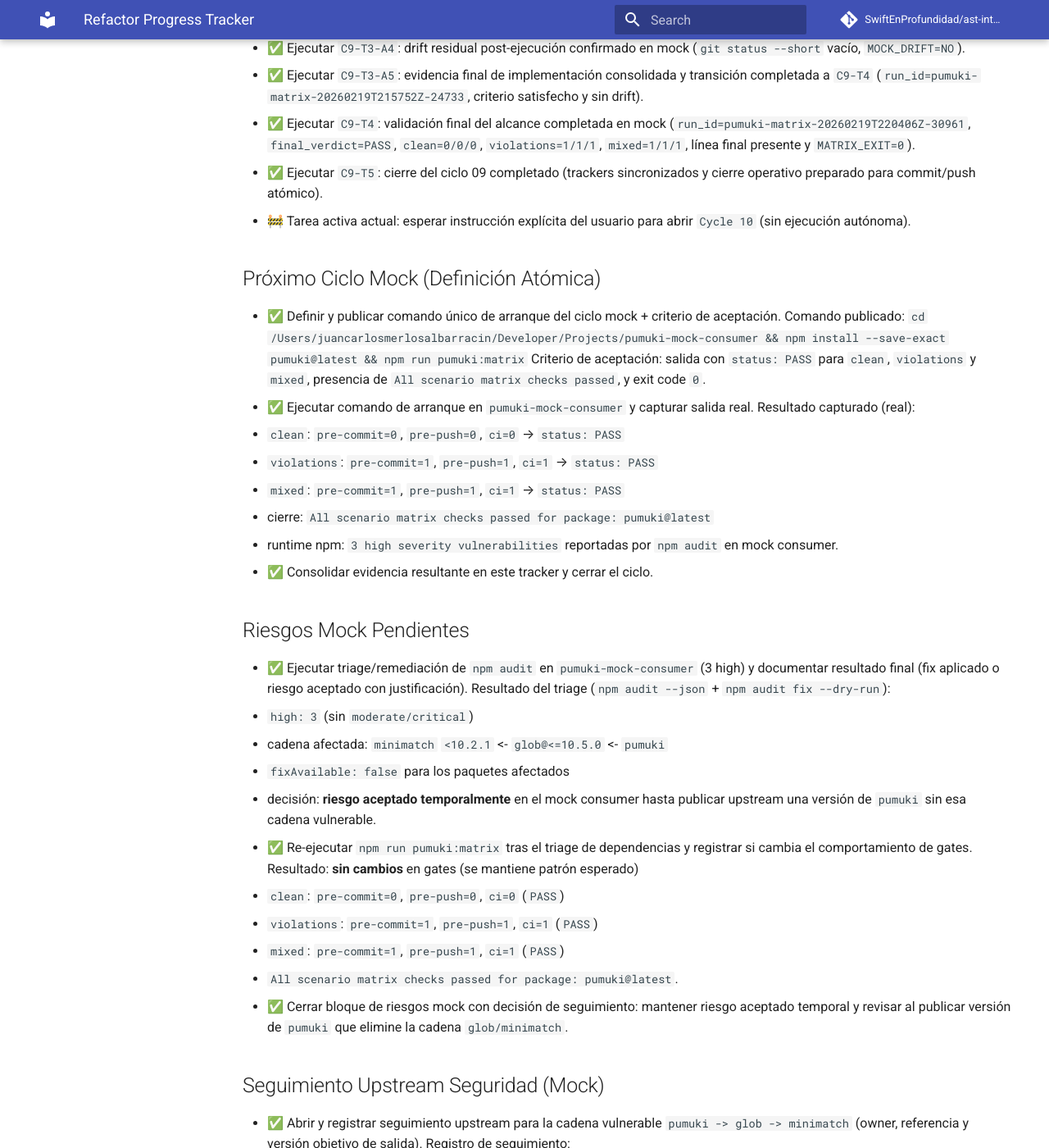
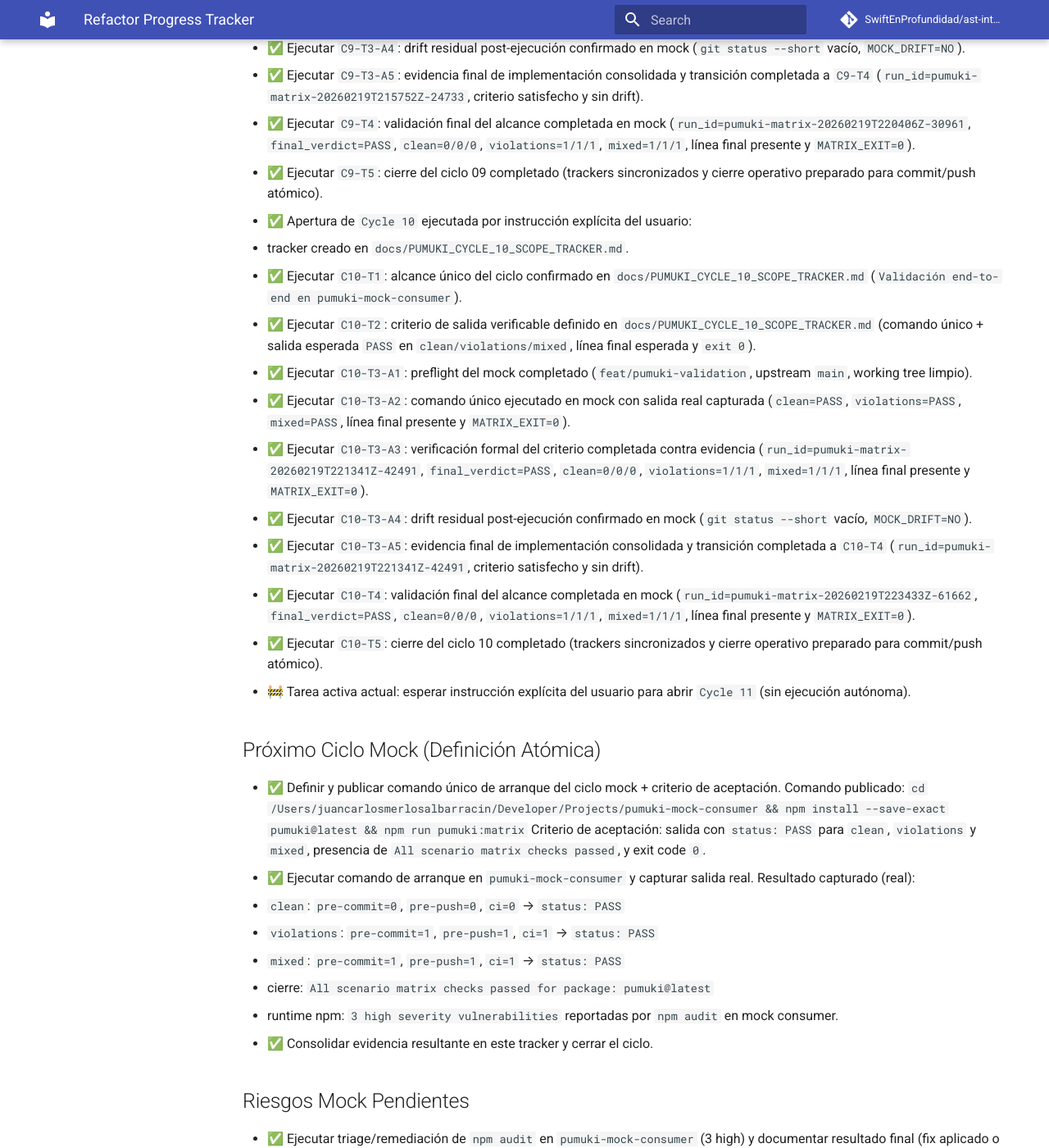
Before and after one commit to SwiftEnProfundidad/ast-intelligence-hooks, an MkDocs documentation site: the page built from docs/REFRACTOR_PROGRESS.md, in a window 1280 px wide and 1400 px high, scrolled down 8348 px. Shown: the whole window at 82% size. Built offline with MkDocs 1.6.1 and Material for MkDocs 9.7.7, drawn with Linux system fonts in a browser that asks for light colours; comment, search, counter and statistics services are not loaded.

Commit message:
docs(cycle-10): close tracker and finalize iteration

```diff
--- a/docs/REFRACTOR_PROGRESS.md
+++ b/docs/REFRACTOR_PROGRESS.md
@@ -189,7 +189,18 @@ Estado consolidado del refactor con seguimiento de tareas y evidencia del avance
 - ✅ Ejecutar `C9-T3-A5`: evidencia final de implementación consolidada y transición completada a `C9-T4` (`run_id=pumuki-matrix-20260219T215752Z-24733`, criterio satisfecho y sin drift).
 - ✅ Ejecutar `C9-T4`: validación final del alcance completada en mock (`run_id=pumuki-matrix-20260219T220406Z-30961`, `final_verdict=PASS`, `clean=0/0/0`, `violations=1/1/1`, `mixed=1/1/1`, línea final presente y `MATRIX_EXIT=0`).
 - ✅ Ejecutar `C9-T5`: cierre del ciclo 09 completado (trackers sincronizados y cierre operativo preparado para commit/push atómico).
-- 🚧 Tarea activa actual: esperar instrucción explícita del usuario para abrir `Cycle 10` (sin ejecución autónoma).
+- ✅ Apertura de `Cycle 10` ejecutada por instrucción explícita del usuario:
+  - tracker creado en `docs/PUMUKI_CYCLE_10_SCOPE_TRACKER.md`.
+- ✅ Ejecutar `C10-T1`: alcance único del ciclo confirmado en `docs/PUMUKI_CYCLE_10_SCOPE_TRACKER.md` (`Validación end-to-end en pumuki-mock-consumer`).
+- ✅ Ejecutar `C10-T2`: criterio de salida verificable definido en `docs/PUMUKI_CYCLE_10_SCOPE_TRACKER.md` (comando único + salida esperada `PASS` en `clean/violations/mixed`, línea final esperada y `exit 0`).
+- ✅ Ejecutar `C10-T3-A1`: preflight del mock completado (`feat/pumuki-validation`, upstream `main`, working tree limpio).
+- ✅ Ejecutar `C10-T3-A2`: comando único ejecutado en mock con salida real capturada (`clean=PASS`, `violations=PASS`, `mixed=PASS`, línea final presente y `MATRIX_EXIT=0`).
+- ✅ Ejecutar `C10-T3-A3`: verificación formal del criterio completada contra evidencia (`run_id=pumuki-matrix-20260219T221341Z-42491`, `final_verdict=PASS`, `clean=0/0/0`, `violations=1/1/1`, `mixed=1/1/1`, línea final presente y `MATRIX_EXIT=0`).
+- ✅ Ejecutar `C10-T3-A4`: drift residual post-ejecución confirmado en mock (`git status --short` vacío, `MOCK_DRIFT=NO`).
+- ✅ Ejecutar `C10-T3-A5`: evidencia final de implementación consolidada y transición completada a `C10-T4` (`run_id=pumuki-matrix-20260219T221341Z-42491`, criterio satisfecho y sin drift).
+- ✅ Ejecutar `C10-T4`: validación final del alcance completada en mock (`run_id=pumuki-matrix-20260219T223433Z-61662`, `final_verdict=PASS`, `clean=0/0/0`, `violations=1/1/1`, `mixed=1/1/1`, línea final presente y `MATRIX_EXIT=0`).
+- ✅ Ejecutar `C10-T5`: cierre del ciclo 10 completado (trackers sincronizados y cierre operativo preparado para commit/push atómico).
+- 🚧 Tarea activa actual: esperar instrucción explícita del usuario para abrir `Cycle 11` (sin ejecución autónoma).
 
 ## Próximo Ciclo Mock (Definición Atómica)
 - ✅ Definir y publicar comando único de arranque del ciclo mock + criterio de aceptación.
```
Also changed, not shown: docs/PUMUKI_CYCLE_10_SCOPE_TRACKER.md (added, +98 -0 lines).
